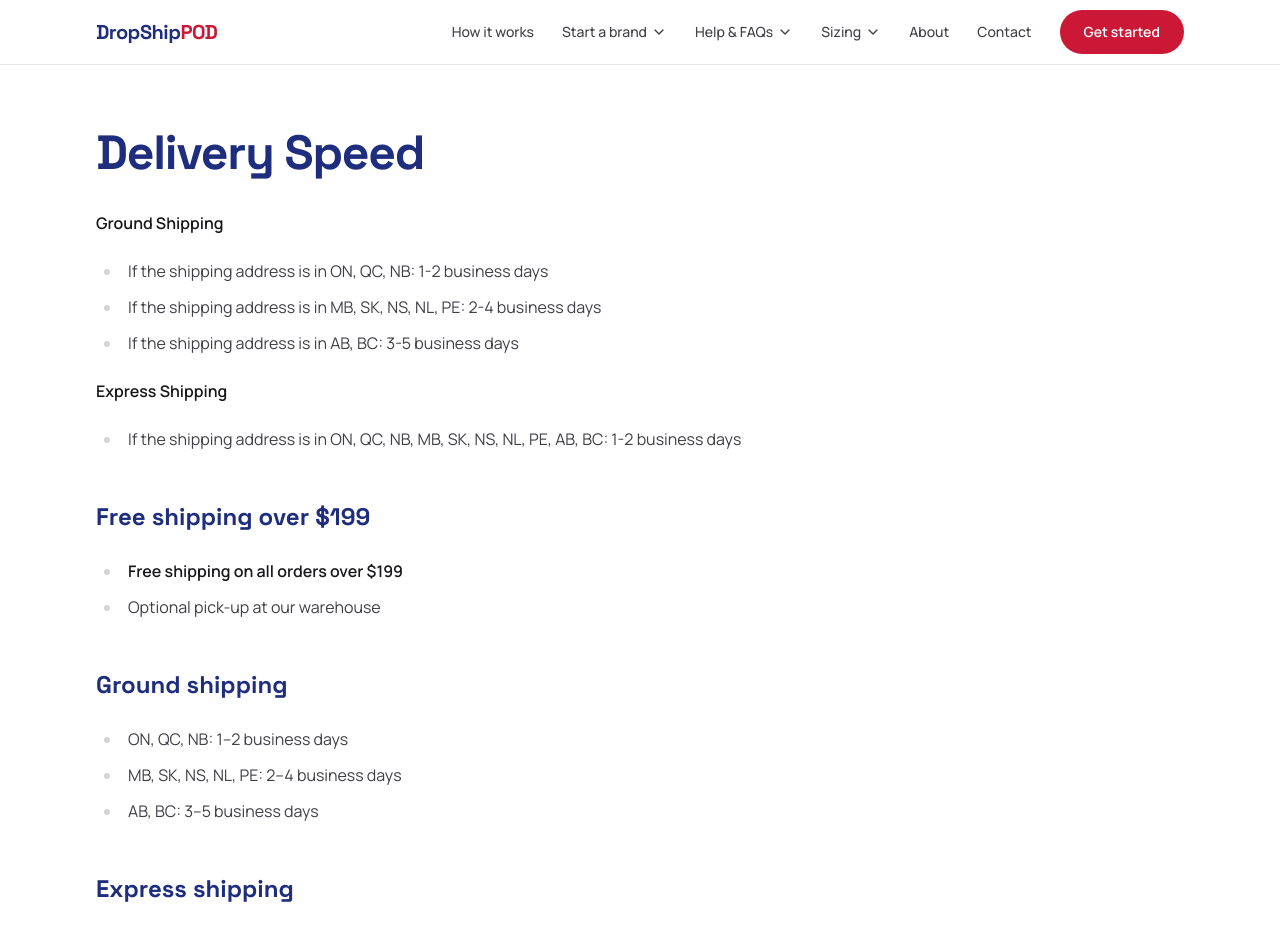
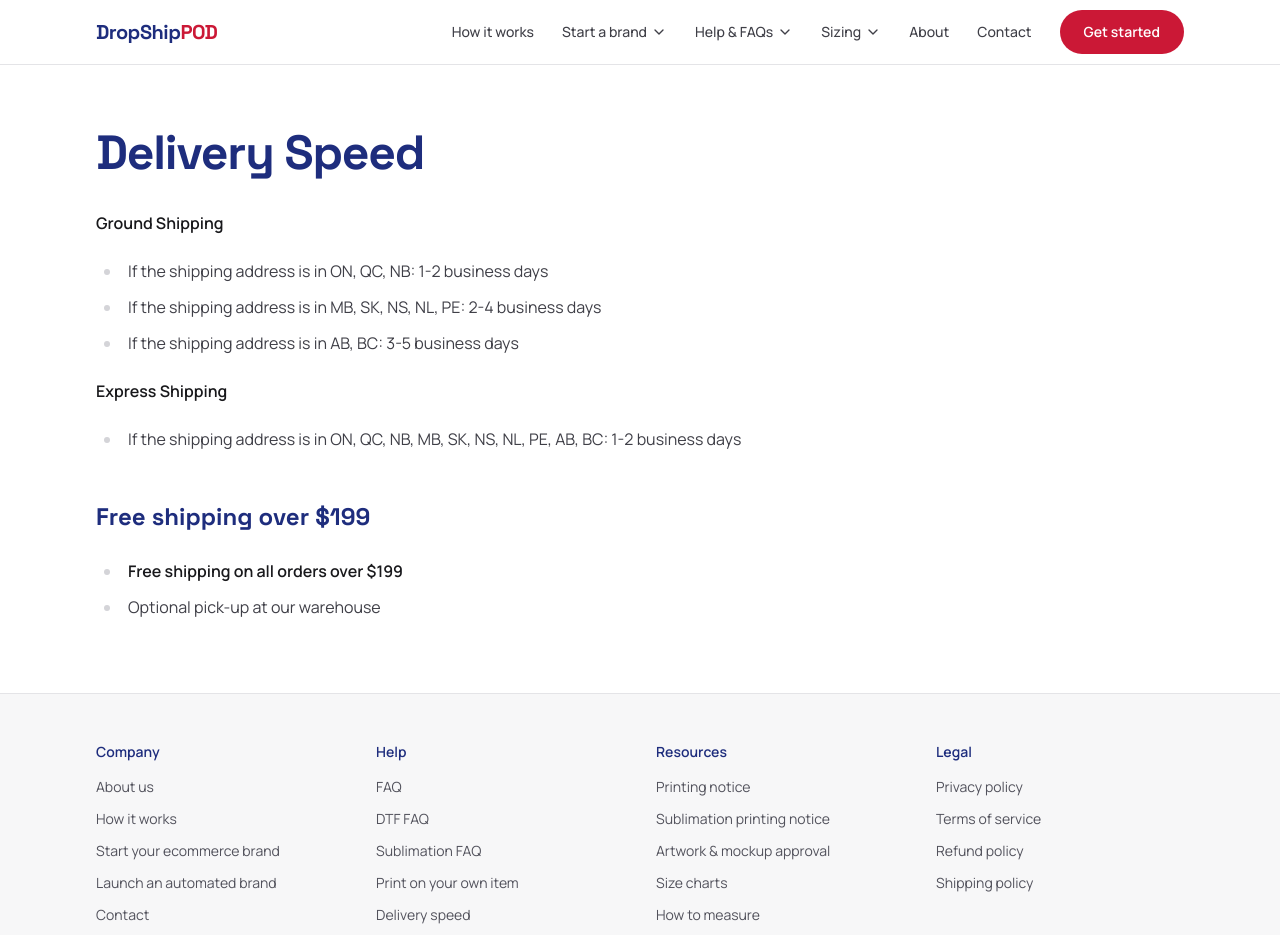
Before and after one commit to ferhannasim/cpod-marketing-site, a Next.js app: page /delivery in a window 1280 px wide. Shown: the top 935 px of the page. Built offline with nearby package versions, Linux system fonts and the light colour scheme.

Commit message:
content: drop duplicated shipping-times section on delivery page

```diff
--- a/content/pages/delivery.mdx
+++ b/content/pages/delivery.mdx
@@ -12,13 +12,3 @@
 
 - **Free shipping on all orders over $199**
 - Optional pick-up at our warehouse
-
-## Ground shipping
-
-- ON, QC, NB: 1–2 business days
-- MB, SK, NS, NL, PE: 2–4 business days
-- AB, BC: 3–5 business days
-
-## Express shipping
-
-- ON, QC, NB, MB, SK, NS, NL, PE, AB, BC: 1–2 business days
```
